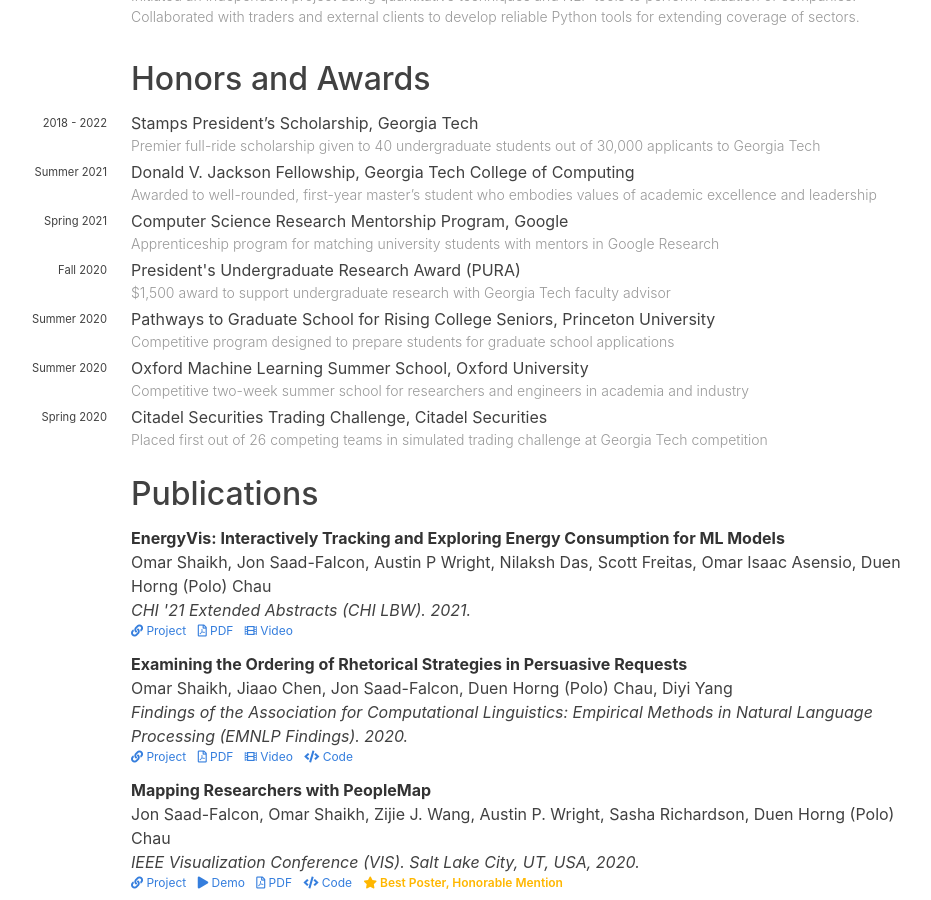
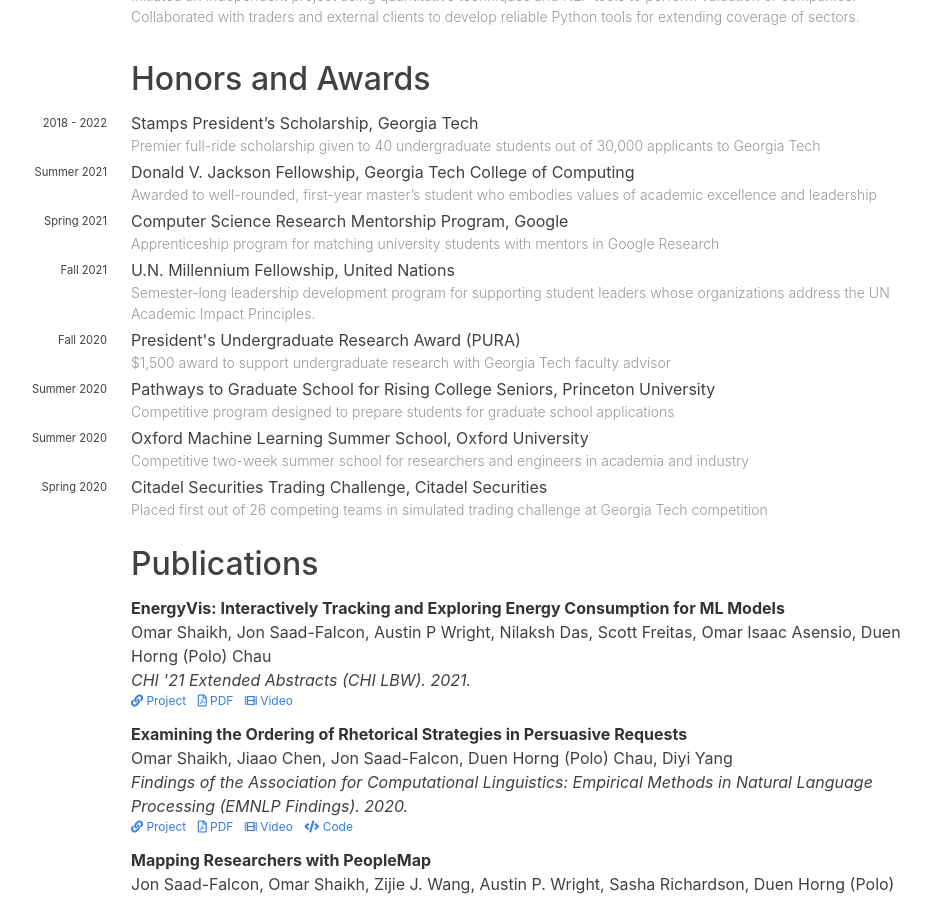
Before and after one commit to jonsaadfalcon/PersonalWebsite, a Jekyll site: the page built from cv.md, in a window 1280 px wide and 900 px high, scrolled down 1338 px. Shown: the whole window, without its empty margins (201-1132 px from the left). Built offline with Jekyll 4.4.1, drawn with Linux system fonts in a browser that asks for light colours; nearby versions of some CDN libraries; some web fonts are replaced.

Commit message:
Update awards.yaml

```diff
--- a/_data/awards.yaml
+++ b/_data/awards.yaml
@@ -9,6 +9,10 @@
 - name: "Computer Science Research Mentorship Program, Google"
   description: Apprenticeship program for matching university students with mentors in Google Research
   year: "Spring 2021"
+
+- name: "U.N. Millennium Fellowship, United Nations"
+  description: Semester-long leadership development program for supporting student leaders whose organizations address the UN Academic Impact Principles.
+  year: "Fall 2021"
 
 - name: "President's Undergraduate Research Award (PURA)"
   description: $1,500 award to support undergraduate research with Georgia Tech faculty advisor
```
